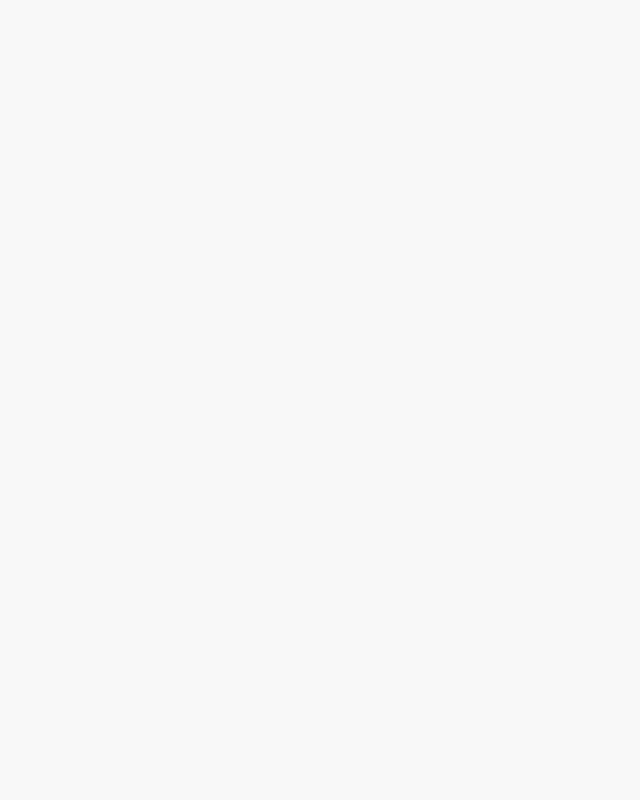
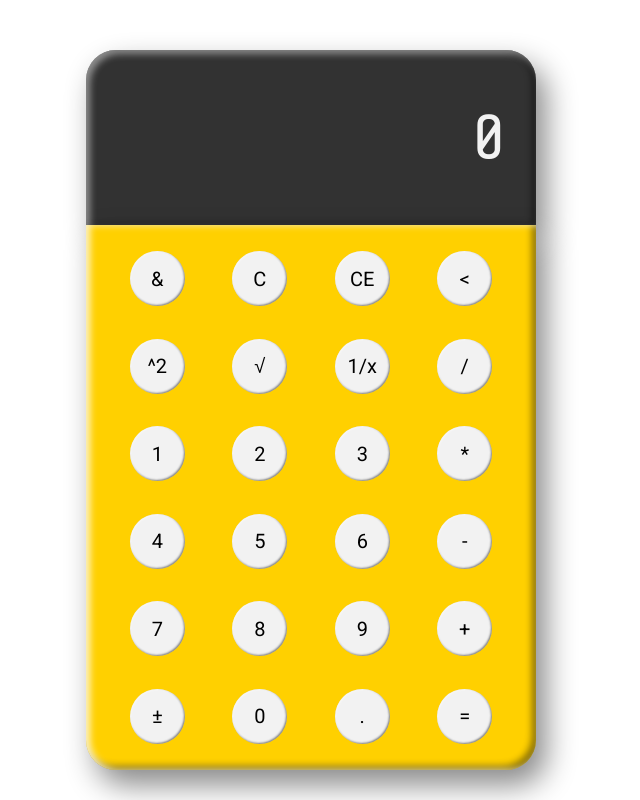
Before and after one commit to oskartyrala/calculator-react, a React (Vite) app: page / in a window 1280 px wide. Shown: the whole page, without its empty margins (329-969 px from the left). Built offline with nearby package versions, Linux system fonts and the light colour scheme.

Commit message:
Implement UI

```diff
--- a/src/components/App.css
+++ b/src/components/App.css
@@ -1,3 +1,72 @@
-html {
-    background: #f8f8f8;
+@import url('https://fonts.googleapis.com/css2?family=Roboto:wght@300;400&display=swap');
+@import url('https://fonts.googleapis.com/css2?family=Share+Tech+Mono&display=swap');
+
+body, html {
+    margin: 0;
+    padding: 0;
+    box-sizing: border-box;
 }
+
+body {
+    height: 100vh;
+    min-width: 1000px;
+    display: flex;
+    justify-content: center;
+    align-items: center;
+}
+
+button:hover {
+    cursor: pointer;
+}
+
+.calculator {
+    height: 700px;
+    width: 450px;
+    border-radius: 30px;
+    display: flex;
+    flex-direction: column;
+}
+
+.display {
+    box-sizing: border-box;
+    flex: 1 0 25%;
+    border-radius: 30px 30px 0 0;
+    background-color: #323232;
+    box-shadow: inset 4px 4px 7px #ffffff77, inset -4px 0px 7px #00000077,
+    10px 15px 30px #00000077;
+    display: flex;
+    justify-content: flex-end;
+    align-items: center;
+    padding: 30px;
+}
+
+.display > p {
+    color: #F2F2F2;
+    font-family: 'Share Tech Mono', monospace;
+    font-size: 64px;
+    margin: 0;
+}
+
+.btn-pad {
+    flex: 1 0 75%;
+    display: grid;
+    grid-template-columns: repeat(4, 1fr);
+    border-radius: 0 0 30px 30px;
+    background-color: #FFD000;
+    box-shadow: inset 4px 0px 7px #ffffffcc, inset -4px -4px 7px #00000077,
+    10px 15px 30px #00000077;
+    padding: 10px 20px;
+}
+
+button {
+    width: 55px;
+    height: 55px;
+    background-color: #f2f2f2;
+    border-radius: 50%;
+    border: none;
+    box-shadow: inset 1px 1px 2px #ffffff77, inset -1px -1px 2px #00000077;
+    font-family: "Roboto", sans-serif;
+    font-weight: 400;
+    font-size: 20px;
+    margin: auto;
+}
--- a/src/components/App.tsx
+++ b/src/components/App.tsx
@@ -1,8 +1,13 @@
 import "./App.css";
+import { Display } from "./Display";
+import { ButtonPad } from "./ButtonPad";
 
 function App() {
     return (
-        <></>
+        <div className="calculator">
+        <Display />
+        <ButtonPad />
+        </div>
     );
 }
 
--- /dev/null
+++ b/src/components/ButtonPad.tsx
@@ -0,0 +1,8 @@
+export function ButtonPad(): JSX.Element {
+  const buttons = ["&", "C", "CE", "<", "^2", "√", "1/x", "/", 1, 2, 3, "*", 4, 5, 6, "-", 7, 8, 9, "+", "±", 0, ".", "="]
+  return (
+      <div className="btn-pad">
+        {buttons.map(button => <button key={button}>{button}</button>)}
+      </div>
+    );
+}
--- /dev/null
+++ b/src/components/Display.tsx
@@ -0,0 +1,7 @@
+export function Display(): JSX.Element {
+    return (
+            <div className="display">
+                <p>0</p>
+            </div>
+        );
+}
--- a/src/components/MyComponent.tsx
+++ /dev/null
@@ -1,3 +0,0 @@
-export function MyComponent(): JSX.Element {
-    return <div>My Component</div>;
-}
```
